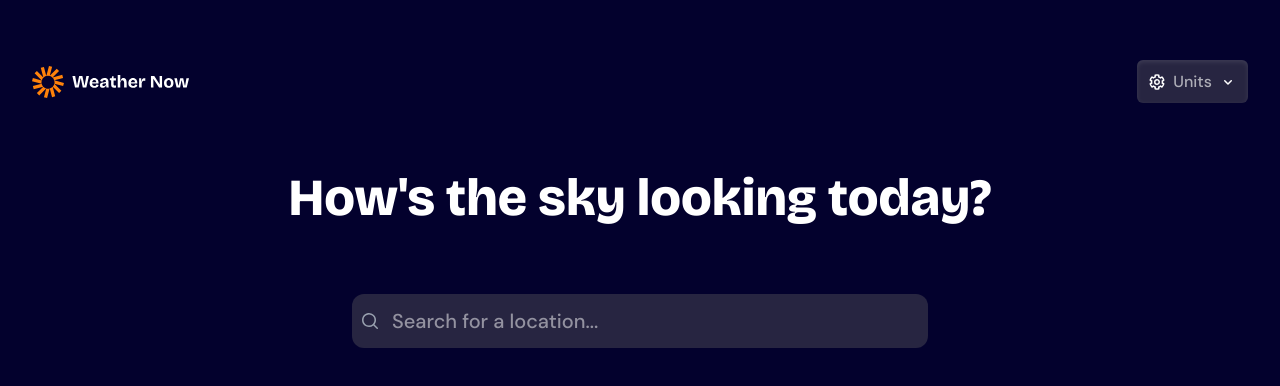
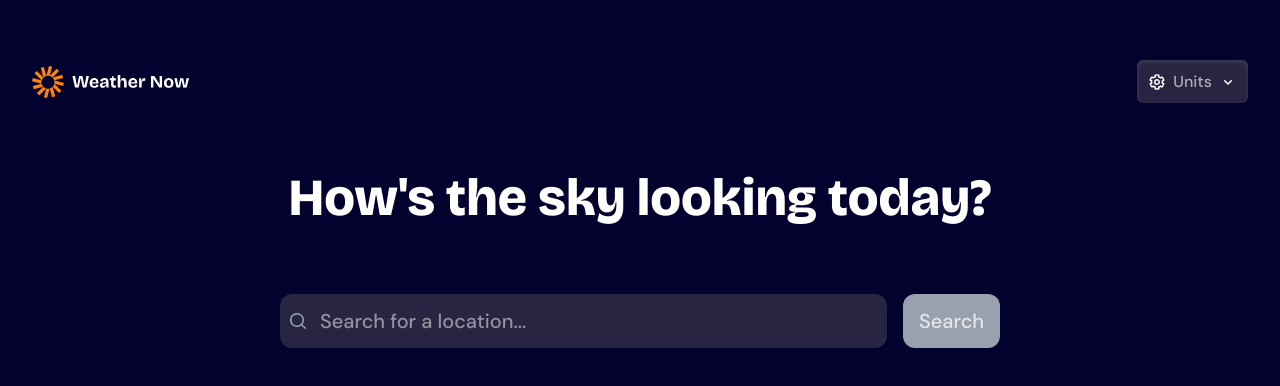
Before and after one commit to ChamuMutezva/weather-app-2025, a React (Vite) app: page / in a window 1280 px wide. Shown: the part 176-562 px from the top of the page. Built offline with nearby package versions, Linux system fonts and the light colour scheme; no server answers.

Commit message:
update: combobox form and button added

```diff
--- a/src/Weather.tsx
+++ b/src/Weather.tsx
@@ -34,6 +34,11 @@ function Weather() {
         enabled,
         selectedUnits,
     } = state;
+
+    // Add state to control when to fetch weather data
+    const [shouldFetchWeather, setShouldFetchWeather] = useState(false);
+    // Add state to track if this is the initial load
+    const [isInitialLoad, setIsInitialLoad] = useState(true);
 
     // State for the user's current coordinates
     const [coords, setCoords] = useState<{
@@ -125,12 +130,22 @@ function Weather() {
         }
     }, [dataCoords, coords]);
 
-    // Set the selected location from the coordinates
+    // Set the selected location from the coordinates AND trigger weather fetch
     useEffect(() => {
         if (dataCoords && !selectedLocation) {
             dispatch({ type: "SET_LOCATION", payload: dataCoords });
+            // Auto-load weather for current location
+            setShouldFetchWeather(true);
         }
     }, [dataCoords, selectedLocation]);
+
+     // Also handle the case where we get location from localStorage (cached)
+    useEffect(() => {
+        // If we have a selectedLocation but no weather fetch triggered yet, and it's initial load
+        if (selectedLocation && isInitialLoad) {
+            setShouldFetchWeather(true);
+        }
+    }, [selectedLocation, isInitialLoad]);
 
     // Debounce the search query
     useEffect(() => {
@@ -153,13 +168,33 @@ function Weather() {
         isPending: isPendingWeather,
         error: errorWeather,
         data: weatherData,
-    } = useWeatherData(selectedLocation);
+    } = useWeatherData(
+        shouldFetchWeather || (isInitialLoad && selectedLocation)
+            ? selectedLocation
+            : null
+    );
 
     const handleLocationSelect = useCallback(
         (location: LocationData | null) => {
             dispatch({ type: "SET_LOCATION", payload: location });
+            // Reset the fetch trigger when location changes
+            setShouldFetchWeather(false);
+            // Mark that initial load is complete
+            setIsInitialLoad(false);
         },
         []
+    );
+
+    const handleSubmit = useCallback(
+        (event: React.FormEvent) => {
+            event.preventDefault(); // Prevent default form submission
+            if (selectedLocation) {
+                setShouldFetchWeather(true);
+                // Mark that initial load is complete
+                setIsInitialLoad(false);
+            }
+        },
+        [selectedLocation]
     );
 
     const handleQueryChange = (newQuery: string) => {
@@ -302,6 +337,8 @@ function Weather() {
         }
     }, [convertedWeatherData, selectedDay, handleDaySelect]);
 
+      const showWeatherData = (shouldFetchWeather || isInitialLoad) && selectedLocation && convertedWeatherData;
+
     return (
         <div className="w-full">
             <Header
@@ -341,6 +378,7 @@ function Weather() {
                     <LocationCombobox
                         onLocationSelect={handleLocationSelect}
                         onQueryChange={handleQueryChange}
+                        onSubmit={handleSubmit}
                         selectedLocation={selectedLocation}
                         locations={filteredLocations}
                         isLoading={isPendingLocation}
@@ -351,7 +389,9 @@ function Weather() {
                     />
 
                     {/* Weather data loading and error states */}
-                    {isPendingWeather && selectedLocation && (
+                    {( shouldFetchWeather || isInitialLoad ) &&
+                        isPendingWeather &&
+                        selectedLocation && (
                             <div
                                 className="text-center text-preset-6 text-foreground/80"
                                 aria-live="polite"
@@ -360,7 +400,7 @@ function Weather() {
                             </div>
                         )}
 
-                    {errorWeather && (
+                    {(shouldFetchWeather || isInitialLoad) && errorWeather && (
                         <div
                             className="text-center text-preset-6 text-red-500"
                             aria-live="assertive"
@@ -371,7 +411,7 @@ function Weather() {
                             </p>
                         </div>
                     )}
-                    {selectedLocation && convertedWeatherData && (
+                    {showWeatherData  && (
                             <div className="content-container grid grid-cols-1 lg:grid-cols-3 gap-y-8 lg:gap-x-8">
                                 <div className="left-content col-span-2">
                                     <div className="weather-info-container flex flex-col gap-6 mb-6 lg:mb-10 lg:gap-10">
@@ -401,7 +441,10 @@ function Weather() {
                                                 convertedWeatherData?.current
                                                     .rain ?? ""
                                             }
-                                        time={convertedWeatherData.current.time}
+                                            time={
+                                                convertedWeatherData.current
+                                                    .time
+                                            }
                                             selectedUnits={selectedUnits}
                                         />
                                     </div>
@@ -432,7 +475,7 @@ function Weather() {
                             </div>
                         )}
                 </div>
-                {convertedWeatherData && selectedLocation && (
+                {showWeatherData && (
                         <AIWeatherAdvisor
                             weatherData={convertedWeatherData}
                             selectedUnits={selectedUnits}
--- a/src/components/LocationCombobox.tsx
+++ b/src/components/LocationCombobox.tsx
@@ -15,6 +15,7 @@ import { type LocationData } from "../types/types";
 interface LocationComboboxProps {
     onLocationSelect: (location: LocationData | null) => void;
     onQueryChange: (query: string) => void;
+    onSubmit: (event: React.FormEvent) => void;
     selectedLocation: LocationData | null;
     locations: LocationData[];
     isLoading: boolean;
@@ -85,6 +86,7 @@ const renderOptions = (
 function LocationCombobox({
     onLocationSelect,
     onQueryChange,
+    onSubmit,
     selectedLocation,
     locations,
     isLoading,
@@ -92,10 +94,14 @@ function LocationCombobox({
     isPendingCoords,
 }: Readonly<LocationComboboxProps>) {
     return (
-        <div className="relative w-full max-w-xl place-self-center">
-            <Field>
+        <div className="relative w-full max-w-[45rem] place-self-center">
+            <form onSubmit={onSubmit} className="w-full flex justify-center items-stretch flex-col gap-4 sm:flex-row sm:items-start">
+                <Field className={"flex-1"}>
                     <Label className="sr-only">Search for country</Label>
-                <Combobox value={selectedLocation} onChange={onLocationSelect}>
+                    <Combobox
+                        value={selectedLocation}
+                        onChange={onLocationSelect}
+                    >
                         <div className="relative">
                             <ComboboxInput
                                 className={clsx(
@@ -118,19 +124,32 @@ function LocationCombobox({
                                 )}
                             </div>
                         </div>
-
                         <Transition
                             as={Fragment}
                             leave="transition ease-in duration-100"
                             leaveFrom="opacity-100"
                             leaveTo="opacity-0"
                         >
-                        <ComboboxOptions className="absolute z-10 mt-1 max-h-60 w-full overflow-auto rounded-md bg-secondary py-1 text-base shadow-lg ring-1 ring-black ring-opacity-5 focus:outline-none sm:text-sm">
+                            <ComboboxOptions className="mt-1 max-h-60 overflow-auto rounded-md bg-secondary py-1 text-base shadow-lg ring-1 ring-black ring-opacity-5 focus:outline-none sm:text-sm">
                                 {renderOptions(isLoading, error, locations)}
                             </ComboboxOptions>
                         </Transition>
                     </Combobox>
                 </Field>
+
+                <button
+                    type="submit"
+                    disabled={!selectedLocation}
+                    className={clsx(
+                        "px-4 py-3.75 rounded-[var(--radius-12)] text-preset-5-m font-medium transition-colors",
+                        selectedLocation
+                            ? "bg-blue-600 text-white hover:bg-blue-700 focus:outline-none focus:ring-2 focus:ring-blue-500 focus:ring-offset-2"
+                            : "bg-gray-400 text-gray-200 cursor-not-allowed"
+                    )}
+                >
+                    Search
+                </button>
+            </form>
         </div>
     );
 }
```
Lines whose indentation alone changed are shown as unchanged.
